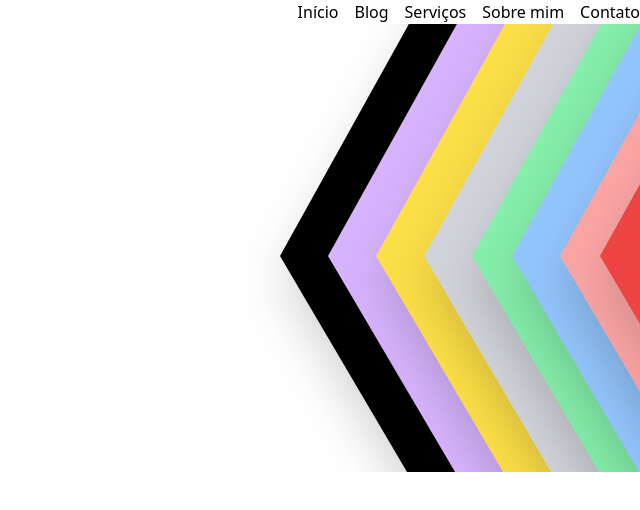
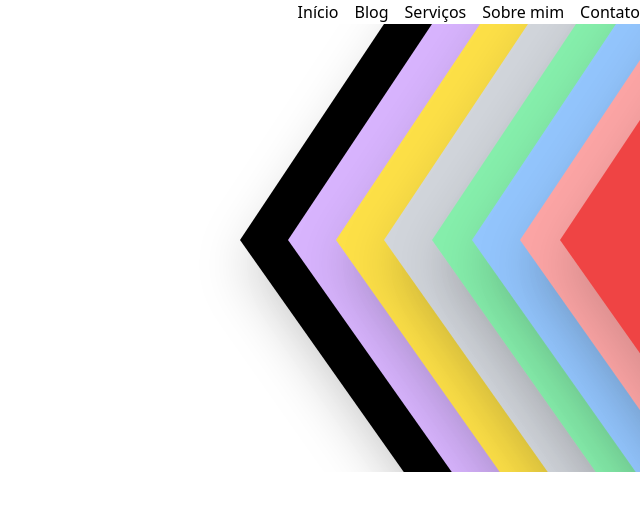
Before and after one commit to CharlieBellow/sitepsi, a Next.js app: page / in a window 1280 px wide. Shown: the top 510 px of the page, without its empty margins (640-1280 px from the left). Built offline with nearby package versions, Linux system fonts and the light colour scheme.

Commit message:
fixtriangulo

```diff
--- a/src/components/Triangulo.tsx
+++ b/src/components/Triangulo.tsx
@@ -4,7 +4,7 @@ type props = {
 }
 export default function Triangulo({className } : props) {
   return (
-    <div className={` rounded-md absolute -top-32 border-r-[200px]  border-b-[340px] border-t-[360px] border-transparent  drop-shadow-2xl
+    <div className={` rounded-md absolute -top-36 border-r-[240px]  border-b-[340px] border-t-[360px] border-transparent  drop-shadow-2xl
       ${className}`}></div>
 
 
```
